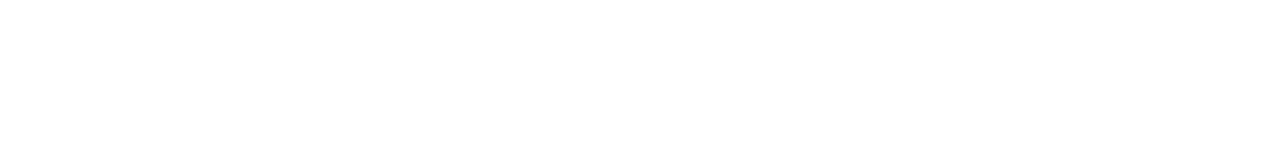
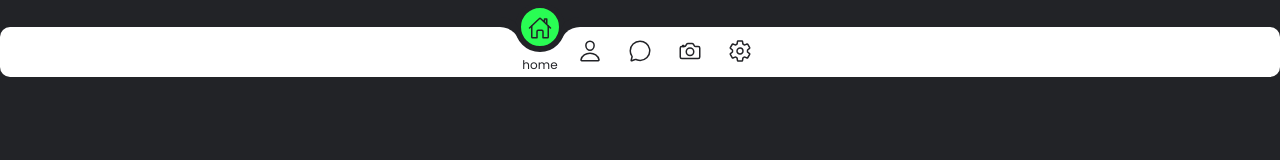
Before and after one commit to cholib/django_frontend, a plain HTML site: page index.html in a window 1280 px wide. Drawn offline with nearby package versions, Linux system fonts and the light colour scheme.

Commit message:
blog html

```diff
--- a/index.html
+++ b/index.html
@@ -1,11 +1,77 @@
 <!DOCTYPE html>
-<html>
+<html lang="en">
+
     <head>
+        <meta charset="UTF-8">
+        <meta http-equiv="X-UA-Compatible" content="IE=edge">
+        <meta name="viewport" content="width=device-width, initial-scale=1.0">
+        <link rel="stylesheet" type="text/css" href="style.css">
         <title>조연어's 블로그</title>
     </head>
+
     <body>
 
+        <div class="navigation">
+            <ul>
+                <li class="list active">
+                    <a href="./index.html">
+                        <span class="icon">
+                            <ion-icon name="home-outline"></ion-icon>
+                        </span>
+                        <span class="text">home</span>
+                    </a>
+                </li>
+                <li class="list">
+                    <a href="#">
+                        <span class="icon">
+													<ion-icon name="person-outline"></ion-icon>
+												</span>
+                        <span class="text">About&nbsp;me</span>
+                    </a>
+                </li>
+                <li class="list">
+                    <a href="#">
+                        <span class="icon">
+													<ion-icon name="chatbubble-outline"></ion-icon>
+												</span>
+                        <span class="text">Blog</span>
+                    </a>
+                </li>
+                <li class="list">
+                    <a href="#">
+                        <span class="icon">
+													<ion-icon name="camera-outline"></ion-icon>
+												</span>
+                        <span class="text">Photos</span>
+                    </a>
+                </li>
+                <li class="list">
+                    <a href="#">
+                        <span class="icon">
+													<ion-icon name="settings-outline"></ion-icon>
+												</span>
+                        <span class="text">Setting</span>
+                    </a>
+                </li>
+								<div class="indicator"></div>
+							</ul>
+        </div>
+
+
+				<script>
+					const list = document.querySelectorAll('.list');
+					function activeLink(){
+						list.forEach((item) =>
+						item.classList.remove('active'));
+						this.classList.add('active');
+					}
+					list.forEach((item) =>
+					item.addEventListener('click',activeLink));
+				</script>
+
+
+        <script type="module" src="https://unpkg.com/ionicons@5.5.2/dist/ionicons/ionicons.esm.js"></script>
+				<script nomodule src="https://unpkg.com/ionicons@5.5.2/dist/ionicons/ionicons.js"></script>
     </body>
 
-
 </html>
--- /dev/null
+++ b/style.css
@@ -0,0 +1,139 @@
+@import url('https://fonts.googleapis.com/css?family=Poppins:100,200,300,400,500,600,700,800,900');
+*{
+  margin: 0;
+  padding: 0;
+  box-sizing: border-box;
+  font-family: 'Poppins', sans-serif;
+}
+:root
+{
+  --clr: #222327;
+}
+body
+{
+  display: flex;
+  justify-content: center;
+  align-items: center;
+  min-height: 13vh;
+  background: var(--clr);
+}
+.navigation
+{
+  position: relative;
+  width: 100%;
+  height: 50px;
+  background: #fff;
+  display: flex;
+  justify-content: center;
+  align-items: center;
+  border-radius: 10px;
+}
+.navigation ul
+{
+  display: flex;
+  width: 250px;
+
+}
+.navigation ul li{
+  position: relative;
+  list-style: none;
+  width: 50px;
+  height: 50px;
+  z-index: 1;
+}
+.navigation ul li a
+{
+  position: relative;
+  display: flex;
+  justify-content: center;
+  align-items: center;
+  flex-direction: column;
+  width: 100%;
+  text-align: center;
+  font-weight: 500;
+}
+.navigation ul li a .icon
+{
+  position: relative;
+  display: block;
+  line-height: 55px;
+  font-size: 1.5em;
+  text-align: center;
+  transition: 0.5s;
+  color: var(--clr);
+}
+.navigation ul li.active a .icon
+{
+ transform: translateY(-23px);
+}
+.navigation ul li a .text
+{
+  position: absolute;
+  color: var(--clr);
+  font-weight: 400;
+  font-size: 0.75em;
+  letter-spacing: 0.01em;
+  transition: 0.5s;
+  opacity: 0;
+  transform: translateY(10px);
+}
+.navigation ul li.active a .text
+{
+  opacity: 1;
+  transform: translateY(10px);
+}
+.indicator
+{
+  position: absolute;
+  top:-50%;
+  width: 50px;
+  height: 50px;
+  background: #29fd53;
+  border-radius: 50%;
+  border: 6px solid var(--clr);
+  transition: 0.5s;
+}
+.indicator::before
+{
+  content: '';
+  position: absolute;
+  top: 50%;
+  left: -22px;
+  width: 21px;
+  height: 20px;
+  background: transparent;
+  border-top-right-radius: 20px;
+  box-shadow: 1px -10px 0 0 var(--clr);
+}
+.indicator::after
+{
+  content: '';
+  position: absolute;
+  top: 50%;
+  right: -22px;
+  width: 21px;
+  height: 20px;
+  background: transparent;
+  border-top-left-radius: 20px;
+  box-shadow: -1px -10px 0 0 var(--clr);
+}
+.navigation ul li:nth-child(1).active ~ .indicator
+{
+  transform: translateX(calc(50px * 0));
+}
+.navigation ul li:nth-child(2).active ~ .indicator
+{
+  transform: translateX(calc(50px * 1));
+}
+.navigation ul li:nth-child(3).active ~ .indicator
+{
+  transform: translateX(calc(50px * 2));
+}
+.navigation ul li:nth-child(4).active ~ .indicator
+{
+  transform: translateX(calc(50px * 3));
+}
+.navigation ul li:nth-child(5).active ~ .indicator
+{
+  transform: translateX(calc(50px * 4));
+}
```
